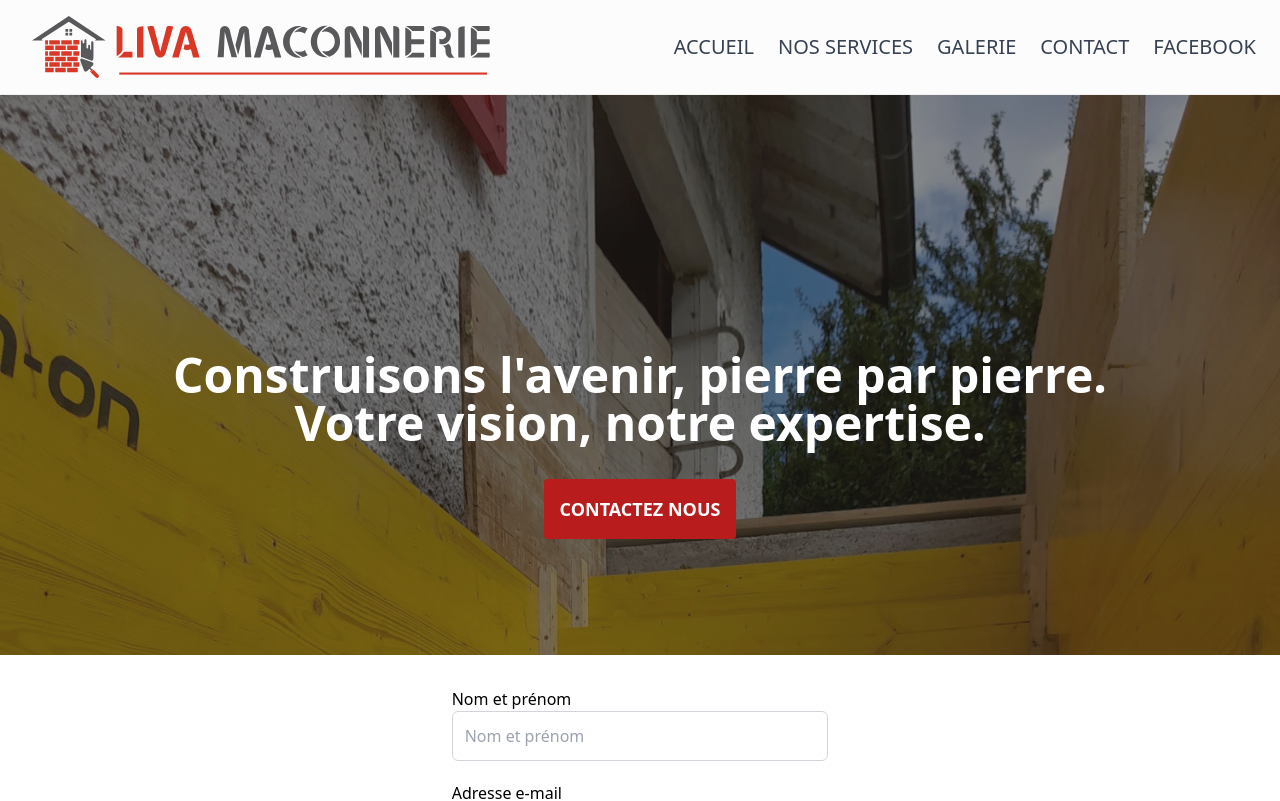
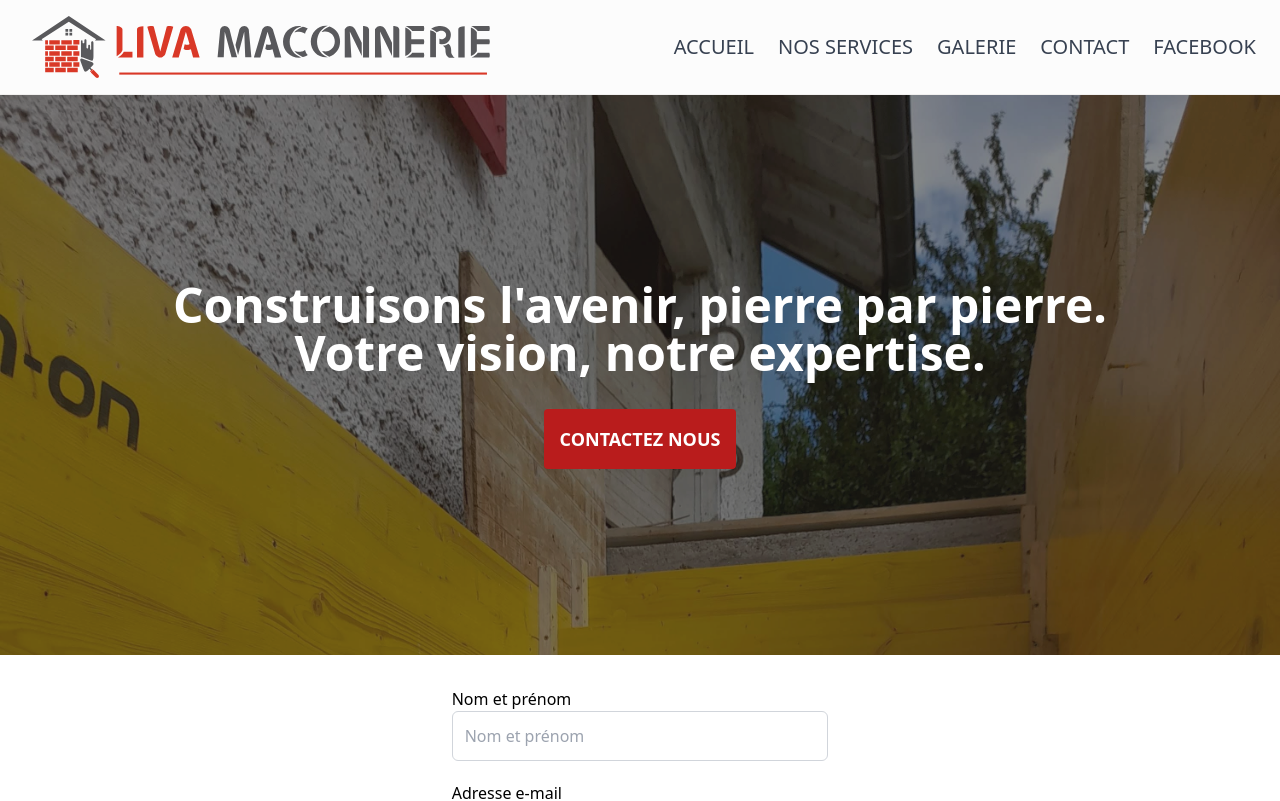
Before and after one commit to jordanlepera/liva, a Next.js app: page / in a window 1280 px wide. Shown: the top 801 px of the page. Built offline with nearby package versions, Linux system fonts and the light colour scheme.

Commit message:
style(Hero.tsx): hero text content was misplaced, now it is well centered

```diff
--- a/src/components/hero/Hero.tsx
+++ b/src/components/hero/Hero.tsx
@@ -22,15 +22,7 @@
   }, [sliderIndex]);
 
   return (
-    <div
-      style={{
-        position: 'relative',
-        overflow: 'hidden',
-        maxHeight: '70vh',
-        height: '70vh',
-      }}
-      className="w-full xl:h-[70vh] xl:max-h-[70vh]"
-    >
+    <div className="relative h-[50vh] w-full overflow-hidden p-16 md:h-[60vh] xl:h-[70vh] xl:max-h-[70vh]">
       {sliderImages.map((image, index) => {
         return (
           <Image
@@ -47,7 +39,7 @@
           />
         );
       })}
-      <div className="absolute top-64 z-10 flex w-full flex-col justify-center md:top-64">
+      <div className="relative z-10 flex h-full w-full flex-col items-center justify-center">
         <div className="text-xl font-extrabold md:text-5xl">
           {/* eslint-disable-next-line tailwindcss/no-custom-classname */}
           <h1 className="animate__animated animate__fadeInDown text-center text-white">
```
